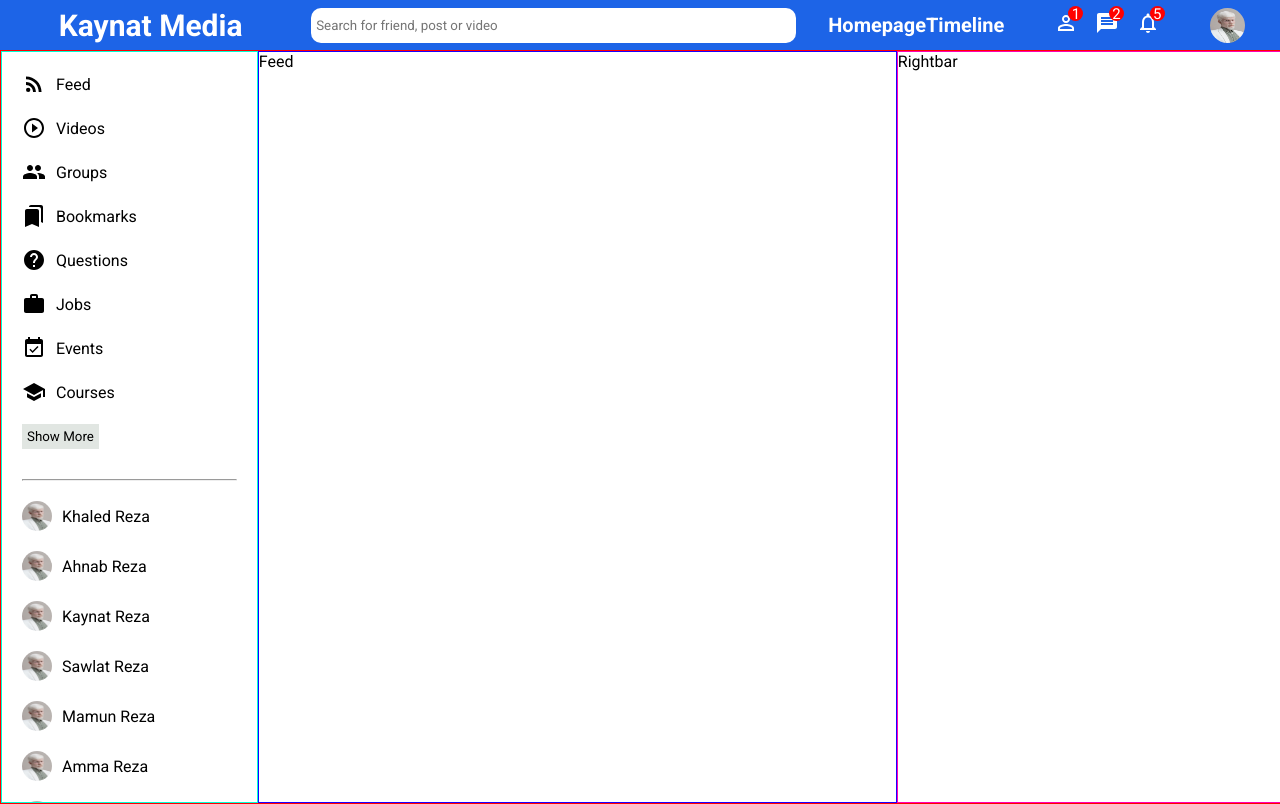
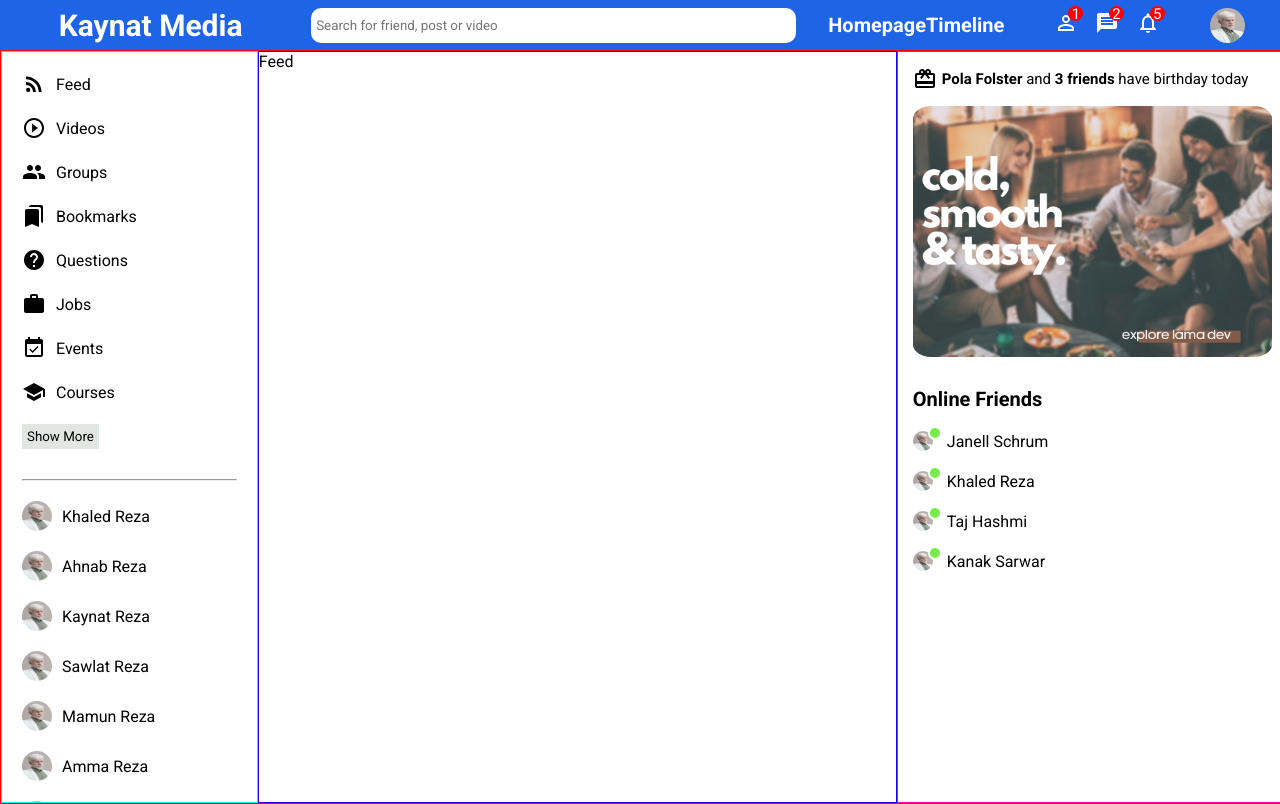
Before and after one commit to khaledtudce/socialmediakhaled2022_frontend, a React (Create React App) app: page / in a window 1280 px wide. Built offline with nearby package versions, Linux system fonts and the light colour scheme.

Commit message:
Home Rightbar UI developed

```diff
--- a/src/components/rightbar/Rightbar.jsx
+++ b/src/components/rightbar/Rightbar.jsx
@@ -1,7 +1,57 @@
+import { CardGiftcard } from "@material-ui/icons";
 import "./rightbar.css";
 
 const Rightbar = () => {
-  return <div className="rightbarContainer">Rightbar</div>;
+  return (
+    <div className="rightbarContainer">
+      <div className="birthdayNotification">
+        <CardGiftcard />
+        <span className="birthdayText">
+          <b>Pola Folster</b> and <b>3 friends</b> have birthday today
+        </span>
+      </div>
+      <img src="/assets/ad.png" alt="" className="rightbarAddImg" />
+      <div className="rightbarOnlineFriendList">
+        <span className="rightbarOnlineFriendTitle">Online Friends</span>
+        <div className="rightbarOnlineFriendItem">
+          <img
+            src="/assets/person/2.jpeg"
+            alt=""
+            className="rightbarOnlineFriendImg"
+          />
+          <div className="rightbarOnlineBadge"></div>
+          <span className="rightbarOnlineName">Janell Schrum</span>
+        </div>
+        <div className="rightbarOnlineFriendItem">
+          <img
+            src="/assets/person/2.jpeg"
+            alt=""
+            className="rightbarOnlineFriendImg"
+          />
+          <div className="rightbarOnlineBadge"></div>
+          <span className="rightbarOnlineName">Khaled Reza</span>
+        </div>
+        <div className="rightbarOnlineFriendItem">
+          <img
+            src="/assets/person/2.jpeg"
+            alt=""
+            className="rightbarOnlineFriendImg"
+          />
+          <div className="rightbarOnlineBadge"></div>
+          <span className="rightbarOnlineName">Taj Hashmi</span>
+        </div>
+        <div className="rightbarOnlineFriendItem">
+          <img
+            src="/assets/person/2.jpeg"
+            alt=""
+            className="rightbarOnlineFriendImg"
+          />
+          <div className="rightbarOnlineBadge"></div>
+          <span className="rightbarOnlineName">Kanak Sarwar</span>
+        </div>
+      </div>
+    </div>
+  );
 };
 
 export default Rightbar;
--- a/src/components/rightbar/rightbar.css
+++ b/src/components/rightbar/rightbar.css
@@ -2,3 +2,53 @@
     flex: 3;
     border: 1px solid rgb(255, 0, 179);
 }
+.birthdayNotification{
+    display: flex;
+    align-items: center;
+    margin: 15px;
+}
+.birthdayText{
+    margin-left: 5px;
+    font-size: 15px;
+}
+.rightbarAddImg{
+    width: 94%;
+    border-radius: 5%;
+    display: flex;
+    align-items: center;
+    margin-left: 15px;
+}
+.rightbarOnlineFriendList{
+    margin: 15px;
+    position: absolute;
+    margin-top: 30px;
+}
+.rightbarOnlineFriendTitle{
+    font-size: 20px;
+    font-weight: 600;
+}
+.rightbarOnlineFriendItem{
+    display: flex;
+    align-items: center;
+    margin-top: 10px;
+}
+.rightbarOnlineFriendImg{
+    height: 20px;
+    width: 20px;
+    border-radius: 50%;
+    margin-top: 10px;
+}
+.rightbarOnlineBadge{
+    position: relative;
+    height: 10px;
+    width: 10px;
+    border-radius: 50%;
+    background-color: rgba(99, 235, 45, 0.877);
+    border:  2px solid white;
+    top: -3px;
+    left: -5px;
+}
+.rightbarOnlineName{
+    font-weight: 400;
+    margin-top: 10px;
+}
```
Also changed, not shown: facebook_design/HomePage.jpg (added).
